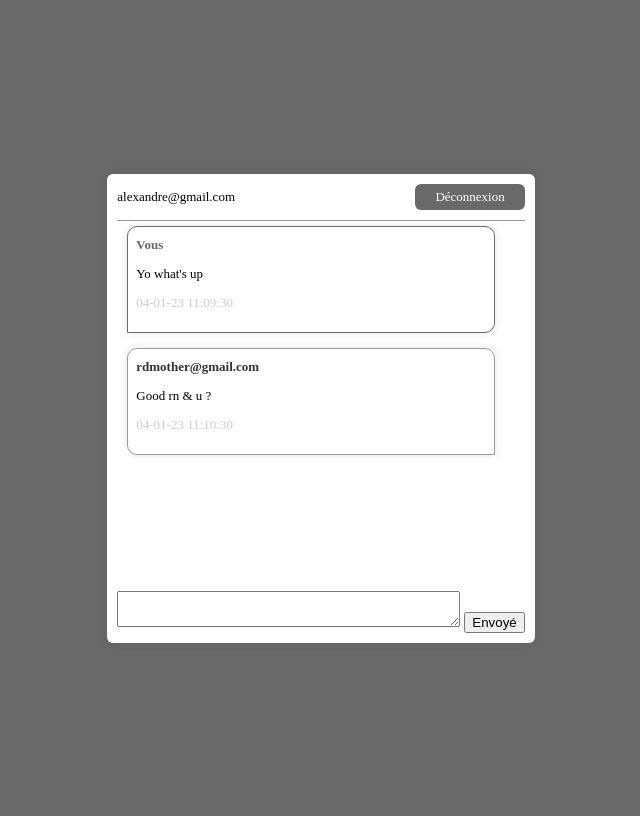
After one commit to XoleKoIUT/Projet-Entretien-Enedis, a PHP site: page /chat.html in a window 1280 px wide. The commit adds this page. Shown: the whole page, without its empty margins (319-959 px from the left). Run offline with PHP 8.4, Linux system fonts and the light colour scheme.

Commit message:
Avancement du site

```diff
--- /dev/null
+++ b/chat.html
@@ -0,0 +1,37 @@
+<!DOCTYPE html>
+<html lang="en" xmlns="http://www.w3.org/1999/html">
+<head>
+  <meta charset="UTF-8">
+  <meta http-equiv="X-UA-Compatible" content="IE=edge">
+  <meta name="viewport" content="width=device-width, initial-scale">
+  <title>Chat en Ligne</title>
+  <link rel="stylesheet" type="text/css" href="style.css">
+</head>
+<body>
+  <div class="chat">
+    <div class="email_btn">
+      <span> alexandre@gmail.com </span>
+        <a href="" class="deconnexion_btn"> Déconnexion </a>
+    </div>
+    <!-- Messages -->
+    <div class="messages_box">
+      <div class="message your_message">
+        <span> Vous </span>
+        <p> Yo what's up </p>
+        <p class="date"> 04-01-23 11:09:30</p>
+      </div>
+
+      <div class="message other_message">
+        <span> rdmother@gmail.com </span>
+        <p> Good rn & u ? </p>
+        <p class="date"> 04-01-23 11:10:30</p>
+      </div>
+    </div>
+    <!-- Fin des messages -->
+    <form action="" class="envoi_message" method="POST">
+      <textarea name="message" cols="40" rows="2" placeholder="Votre message"> </textarea>
+      <input type="submit" value="Envoyé" name="Envoi">
+    </form>
+  </div>
+</body>
+</html>
--- a/style.css
+++ b/style.css
@@ -1,7 +1,166 @@
 @import url('https://fonts.googleapis.com/css2?family=Roboto+Mono:wght@200&display=swap');
 {
-    margin  : 0;
-    padding : 0;
-    box-sizing: border-box;
+    margin      : 0;
+    padding     : 0;
+    box-sizing  : border-box;
     font-family : "Roboto, sans-serif";
 }
+
+/* ---------------------------------------------------------------- */
+/*                             Scrollbar                            */
+/* ---------------------------------------------------------------- */
+
+::-webkit-scrollbar{
+    width : 8px;
+}
+
+::-webkit-scrollbar-thumb{
+    background-color : #cccccc;
+    border-radius    : 6px;
+}
+/* ---------------------------------------------------------------- */
+
+/* ---------------------------------------------------------------- */
+/*                        Mise en forme page                        */
+/* ---------------------------------------------------------------- */
+
+body{
+    display          : flex;
+    align-items      : center;
+    justify-content  : center;
+    min-height       : 100vh;
+    background-color : dimgrey;
+}
+
+.form_connexion_inscription{
+    display: flex;
+    background-color: white;
+    flex-direction: column;
+    width : 350px;
+    padding : 20px;
+    border-radius : 6px;
+    box-shadow : 0 0 1px 0 rgba(0, 0, 0, 0.1);
+}
+
+.form_connexion_inscription .message_error{
+    color : red;
+    font-size : 13px;
+}
+
+.form_connexion_inscription label{
+    margin : 2px 0;
+}
+
+.form_connexion_inscription input{
+    padding : 5px;
+    outline : 0;
+    border-radius: 6px;
+    border : 1px solid #999;
+}
+
+.form_connexion_inscription input[type='submit']{
+    margin-top : 20px;
+    background-color : dimgrey;
+    border : 1px solid dimgrey;
+    color : white;
+}
+
+.form_connexion_ins .link{
+    margin-top : 20px;
+    font-size : 13px;
+    text-align: center;
+}
+
+/* ---------------------------------------------------------------- */
+
+/* ---------------------------------------------------------------- */
+/*                Mise en forme btn "Créer un compte"               */
+/* ---------------------------------------------------------------- */
+.link a{
+    color : dimgrey;
+    font-size : 13px;
+    text-decoration : none;
+}
+
+.link a:hover{
+    text-decoration : underline;
+}
+
+/*---------------------------------------------------------------- */
+
+/* ---------------------------------------------------------------- */
+/*                  Mise en forme du Chat en Ligne                  */
+/* ---------------------------------------------------------------- */
+
+.chat{
+    background-color : white;
+    padding : 10px;
+    border-radius : 6px;
+    box-shadow: 0 0 10px rgba(0,0,0,0.1);
+}
+
+.email_btn{
+    font-size: 13px;
+    display: flex;
+    align-items : center;
+    justify-content : space-between;
+}
+
+.deconnexion_btn{
+    font-size: 13px;
+    padding : 5px 20px;
+    color : white;
+    background-color : dimgrey;
+    text-decoration: none;
+    border-radius : 6px;
+}
+
+.messages_box{
+    min-height : 350px;
+    min-width : 350px;
+    margin : 10px auto;
+    overflow: auto;
+    padding : 5px 10px;
+    border-top : 1px solid #999999;
+}
+
+.messages_box .message{
+    margin-bottom : 15px;
+    padding : 8px;
+    box-shadow : 0 0 10px rgba(0,0,0,0.1);
+    width : 350px;
+}
+
+.messages_box .message span{
+    font-weight : bold;
+    font-size : 13px;
+}
+
+.messages_box p{
+    word-break : break-all;
+    font-size : 13px;
+}
+
+.your_message {
+    border: 1px solid dimgrey;
+    border-radius: 10px 10px 10px 0;
+}
+
+.your_message span{
+    color : dimgrey;
+}
+
+.other_message{
+    border: 1px solid #999999;
+    border-radius : 10px 10px 0 10px;
+}
+
+.other_message span{
+    color : #333333;
+}
+
+.date{
+    color : #cccccc;
+}
+
+/*---------------------------------------------------------------- */
```
Also changed, not shown: index.html (+13 -2 lines), inscription.html (added, +30 -0 lines), script.js (added, +16 -0 lines).
